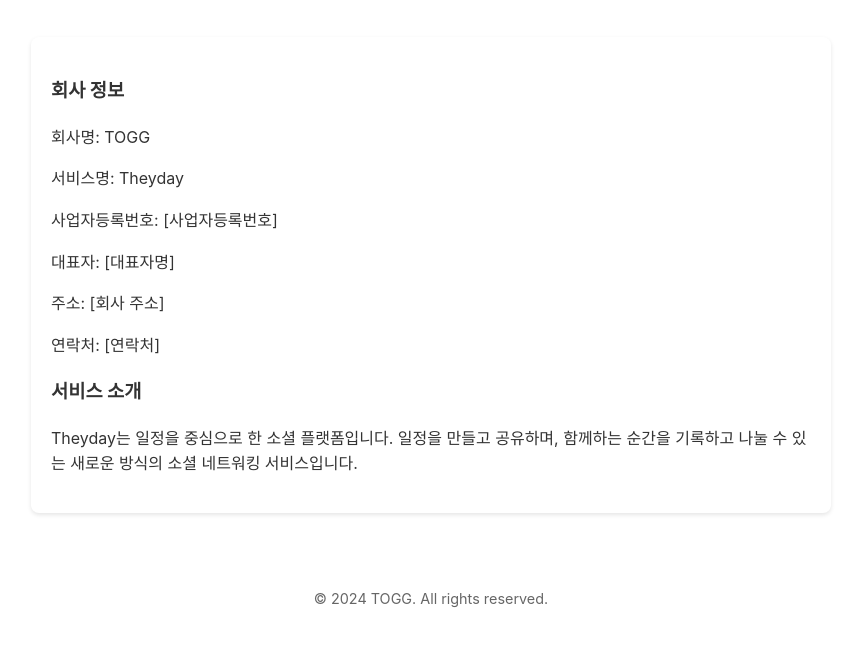
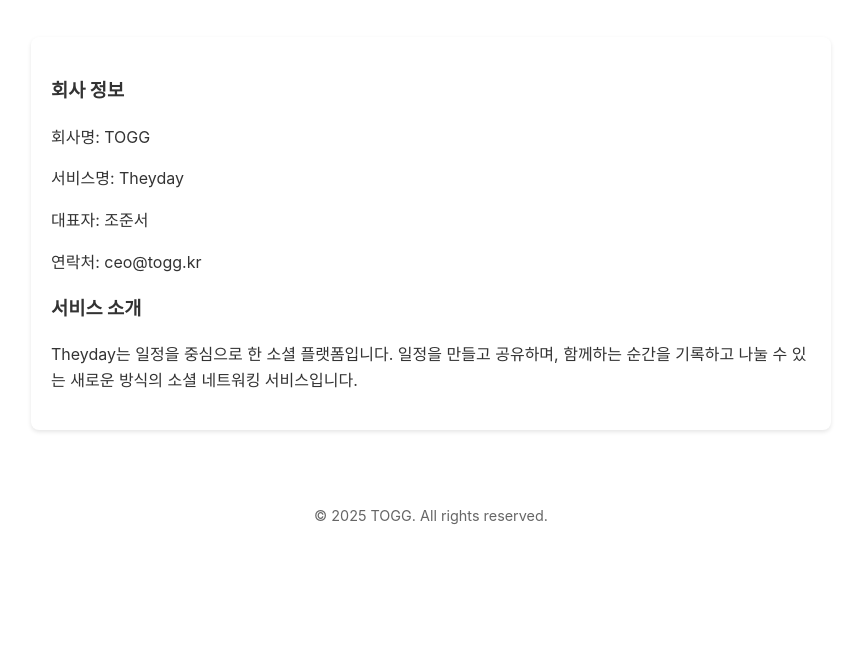
Before and after one commit to Theyday/Web, a plain HTML site: page index.html in a window 1280 px wide. Shown: the part 255-900 px from the top of the page, without its empty margins (209-1070 px from the left). After the commit the page ends 837 px from the top, so only its background shows below. Drawn offline with Linux system fonts and the light colour scheme.

Commit message:
Update index.html

```diff
--- a/index.html
+++ b/index.html
@@ -45,16 +45,14 @@
         <h3>회사 정보</h3>
         <p>회사명: TOGG</p>
         <p>서비스명: Theyday</p>
-        <p>사업자등록번호: [사업자등록번호]</p>
-        <p>대표자: [대표자명]</p>
-        <p>주소: [회사 주소]</p>
-        <p>연락처: [연락처]</p>
+        <p>대표자: 조준서</p>
+        <p>연락처: ceo@togg.kr</p>
 
         <h3>서비스 소개</h3>
         <p>Theyday는 일정을 중심으로 한 소셜 플랫폼입니다. 일정을 만들고 공유하며, 함께하는 순간을 기록하고 나눌 수 있는 새로운 방식의 소셜 네트워킹 서비스입니다.</p>
     </div>
     <div class="footer">
-        <p>© 2024 TOGG. All rights reserved.</p>
+        <p>© 2025 TOGG. All rights reserved.</p>
     </div>
 </body>
 </html>
```
